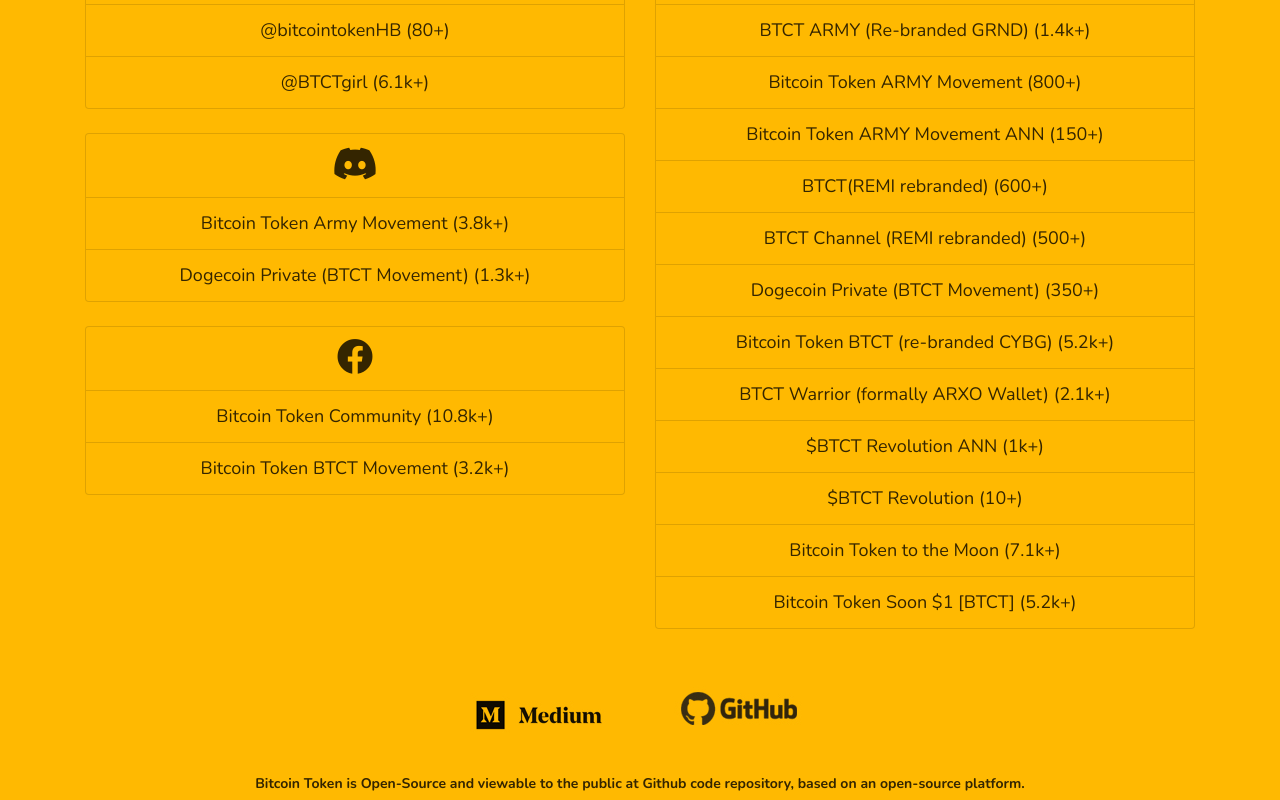
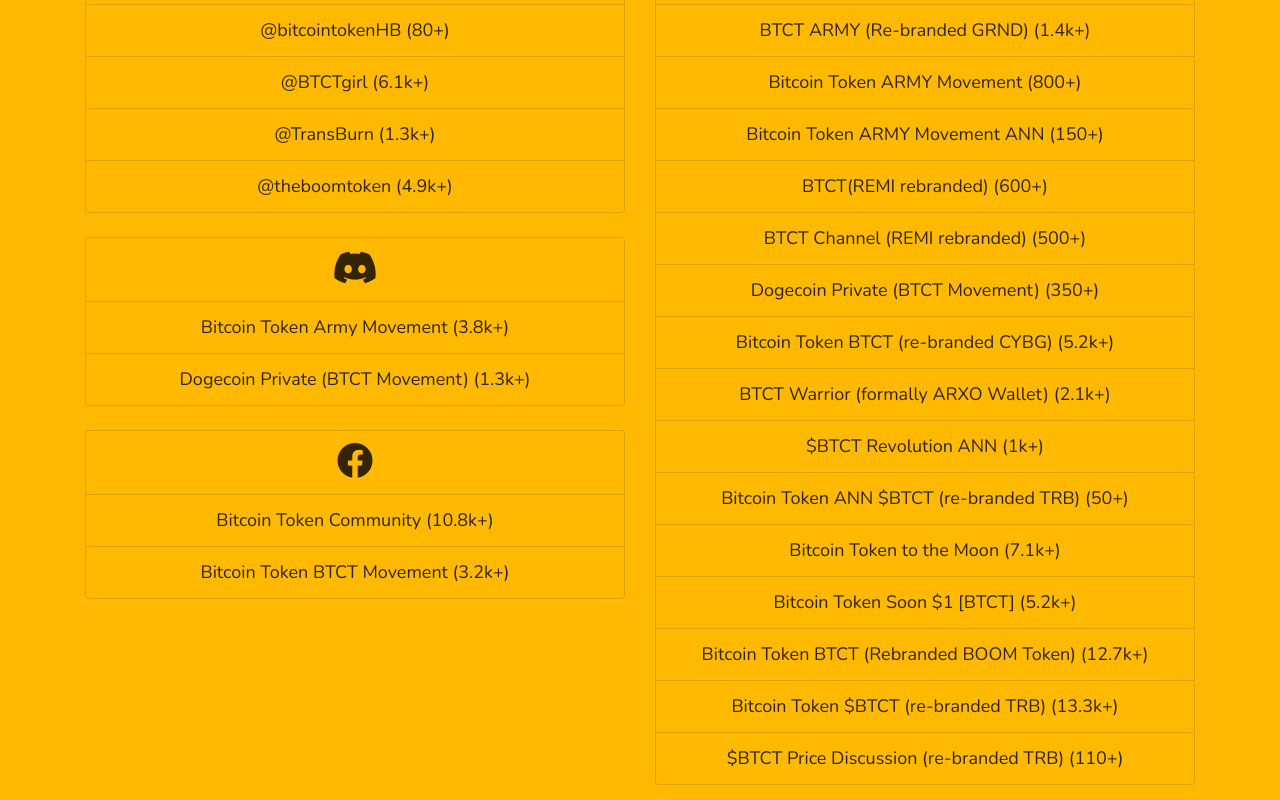
Before and after one commit to metadollar/bitcointokenbtct.github.io, a plain HTML site: page index.html in a window 1280 px wide. Shown: the part 6340-7140 px from the top of the page. Drawn offline with nearby package versions, Linux system fonts and the light colour scheme; no server answers.

Commit message:
Add files via upload
added:
-TRB and BOOM rebranded social . channels.

```diff
--- a/index.html
+++ b/index.html
@@ -303,6 +303,12 @@
 									<li class="list-group-item">
 										<a href="https://twitter.com/BTCTgirl">@BTCTgirl (6.1k+)</a>
 									</li>
+									<li class="list-group-item">
+										<a href="https://twitter.com/TransBurn">@TransBurn (1.3k+)</a>
+									</li>
+									<li class="list-group-item">
+										<a href="https://twitter.com/TheBoomToken">@theboomtoken (4.9k+)</a>
+									</li>
 								</ul>
 
 								<ul class="list-group mb-4" style="font-size: 18px;">
@@ -397,13 +403,22 @@
 										<a href="https://t.me/vehicleofficial">$BTCT Revolution ANN (1k+)</a>
 									</li>
 									<li class="list-group-item">
-										<a href="https://t.me/sarafuzakidigitali">$BTCT Revolution (10+)</a>
+										<a href="https://t.me/trbAnn">Bitcoin Token ANN $BTCT (re-branded TRB) (50+)</a>
 									</li>
 									<li class="list-group-item">
 										<a href="https://t.me/airdrop_chany">Bitcoin Token to the Moon (7.1k+)</a>
 									</li>
 									<li class="list-group-item">
 										<a href="https://t.me/airdropchany1">Bitcoin Token Soon $1 [BTCT] (5.2k+)</a>
+									</li>
+									<li class="list-group-item">
+										<a href="https://t.me/TheBoomToken">Bitcoin Token BTCT (Rebranded BOOM Token) (12.7k+)</a>
+									</li>
+									<li class="list-group-item">
+										<a href="https://t.me/transburn">Bitcoin Token $BTCT (re-branded TRB) (13.3k+)</a>
+									</li>
+										<li class="list-group-item">
+										<a href="https://t.me/trbprice">$BTCT  Price Discussion (re-branded TRB) (110+)</a>
 									</li>
 								</ul>
 							</div>
```
